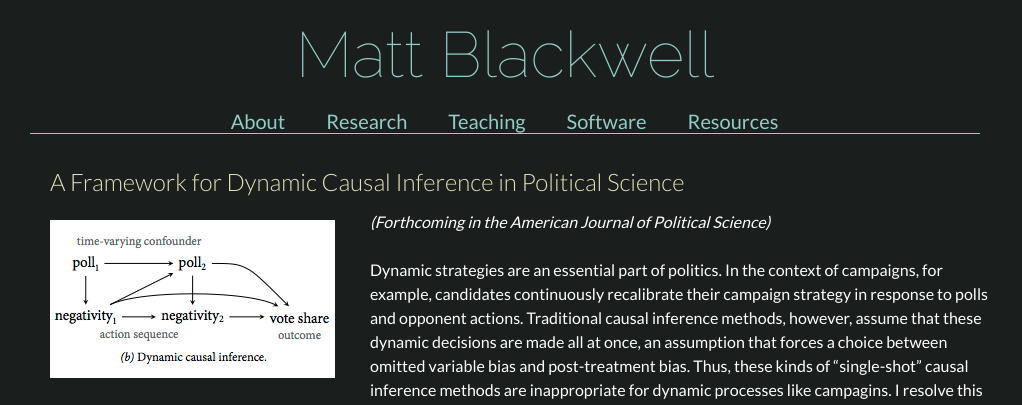
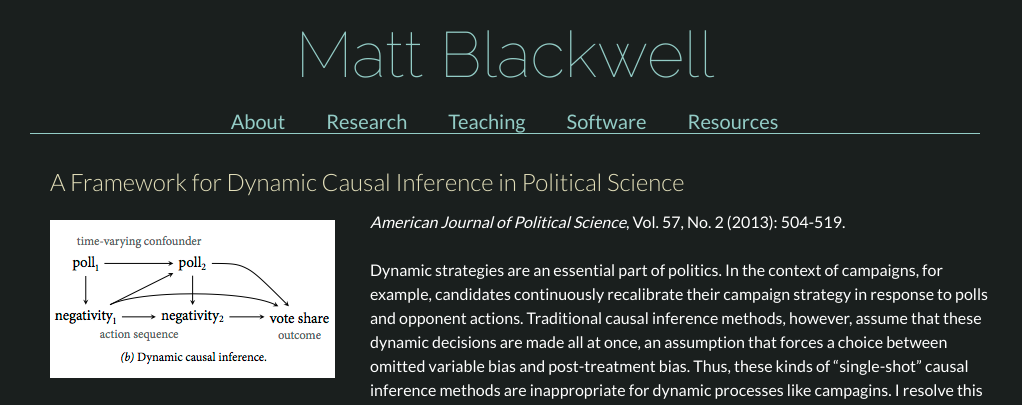
Before and after one commit to mattblackwell/mattblackwell.github.com, a Jekyll site: the page built from _posts/2011-05-25-dynci.md, in a window 1280 px wide. Shown: the top 405 px of the page, without its empty margins (135-1157 px from the left). Built offline with Jekyll 4.4.1, drawn with Linux system fonts in a browser that asks for light colours.

Commit message:
Added citation information to dynci

```diff
--- a/_posts/2011-05-25-dynci.md
+++ b/_posts/2011-05-25-dynci.md
@@ -8,7 +8,7 @@ link: '/files/papers/dynci.pdf'
 image: '/images/dynci.png'
 image-alt: 'Dynamic Causal Inference'
 ---
-*(Forthcoming in the American Journal of Political Science)*
+*American Journal of Political Science*, Vol. 57, No. 2 (2013): 504-519.
 
 Dynamic strategies are an essential part of politics. In the context
   of campaigns, for example, candidates continuously recalibrate their
```
